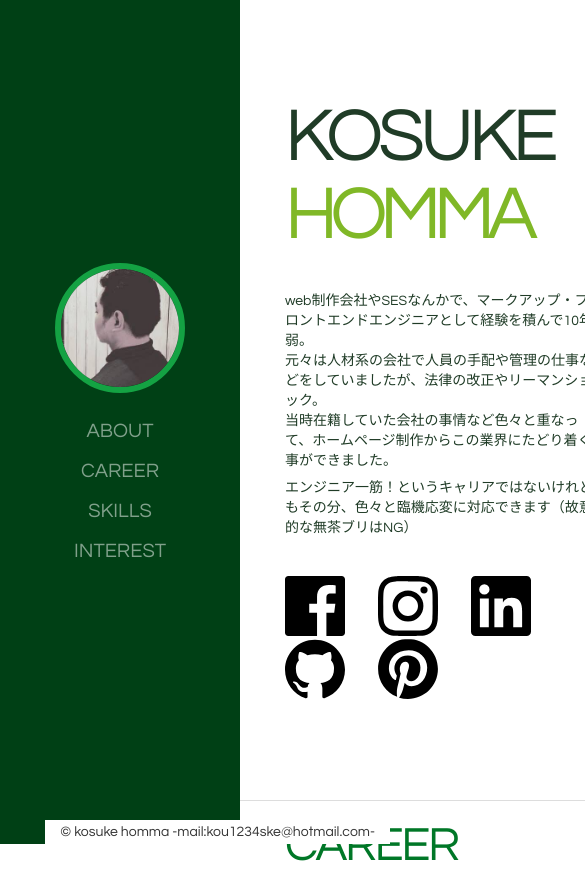
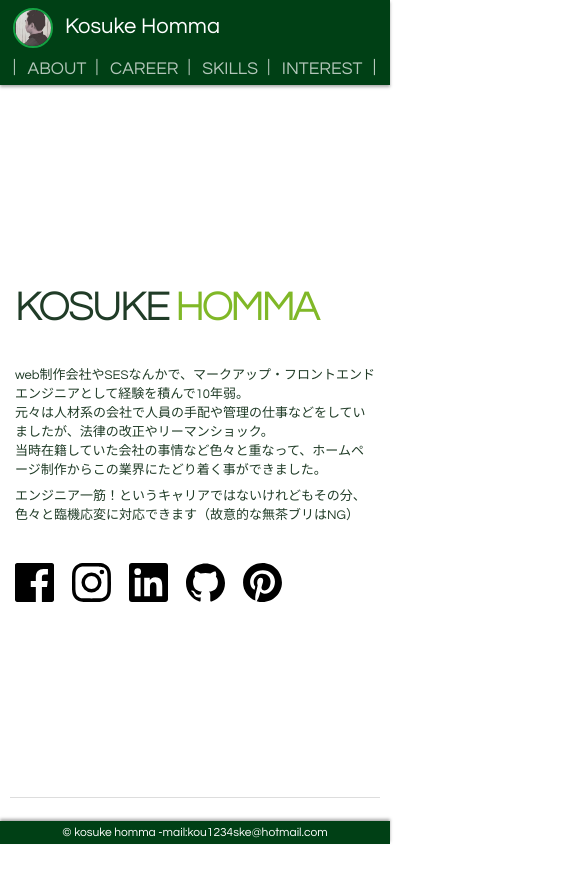
Before and after one commit to honmakousuke/gulp-project, a website built with webpack: page src/ejs/index.ejs in a window 390 px wide. Shown: the top 873 px of the page, 585 px wide, since content can reach past the window. Built offline with nearby package versions, Linux system fonts and the light colour scheme; files whose address does not match are found by name; a web font is replaced by a local one.

Commit message:
スマホ用CSS追加

```diff
--- a/src/ejs/_partial/_head.ejs
+++ b/src/ejs/_partial/_head.ejs
@@ -15,4 +15,5 @@ var pageTitle, pageStyle
     <meta property="og:image" content="<%= config.publicPath %>/image/fb.png">
     <link rel="stylesheet" href="./assets/css/common.css">
     <link rel="stylesheet" href="./assets/css/<%= pageStyle %>.css">
+    <link rel="stylesheet" href="./assets/css/multi-device.css">
 </head>
--- a/src/ejs/index.ejs
+++ b/src/ejs/index.ejs
@@ -22,8 +22,8 @@ var pageData = {
                     <p>エンジニア一筋！というキャリアではないけれどもその分、色々と臨機応変に対応できます（故意的な無茶ブリはNG）</p>
                     <div class="sns-contact">
                         <ul class="sns-icons">
-                            <li><img src="assets/images/facebook.svg" alt="facebook"></li>
-                            <li><img src="assets/images/instagram.svg" alt="instagram"></li>
+                            <li><a href="https://www.facebook.com/honma.jams4511?ref=bookmarks" target="_blank"><img src="assets/images/facebook.svg" alt="facebook"></a></li>
+                            <li><a href="https://www.instagram.com/hommashigh/" target="_blank"><img src="assets/images/instagram.svg" alt="instagram"></a></li>
                             <li><img src="assets/images/linkedin.svg" alt="linkedin"></li>
                             <li><img src="assets/images/github.svg" alt="github"></li>
                             <li><img src="assets/images/pinterest.svg" alt="pinterest"></li>
@@ -114,6 +114,10 @@ var pageData = {
                             <span>Git</span></li>
                             <li><img src="assets/images/invision.svg" alt="invision" title="invision">
                             <span>inVision</span></li>
+                            <li><img src="assets/images/adobephotoshop.svg" alt="Photoshop" title="Photoshop">
+                                <span>Photoshop</span></li>
+                            <li><img src="assets/images/adobeillustrator.svg" alt="Illustrator" title="Illustrator">
+                                <span>Illustrator</span></li>
                             <li><img src="assets/images/slack.svg" alt="slack" title="slack">
                             <span>slack</span></li>
                             <li><img src="assets/images/visualstudiocode.svg" alt="VScode" title="VScode">
@@ -122,10 +126,7 @@ var pageData = {
                             <span>Atom</span></li>
                             <li><img src="assets/images/sublimetext.svg" alt="sublimetext" title="sublimetext">
                             <span>sublimetext</span></li>
-                            <li><img src="assets/images/adobephotoshop.svg" alt="Photoshop" title="Photoshop">
-                            <span>Photoshop</span></li>
-                            <li><img src="assets/images/adobeillustrator.svg" alt="Illustrator" title="Illustrator">
-                            <span>Illustrator</span></li>
+
                             <!--<li><img src="assets/images/adobedreamweaver.svg" alt="Dreamweaver" title="Dreamweaver">
                             <span style="letter-spacing: -0.025rem;">Dreamweaver</span></li> -->
                         </ul>
@@ -175,7 +176,7 @@ var pageData = {
             </section>
         </main>
         <footer>
-            <p class="copyright">&copy; kosuke homma  -mail:kou1234ske@hotmail.com-</p>
+            <p class="copyright">&copy; kosuke homma -mail:kou1234ske@hotmail.com</p>
 
         </footer>
     </article>
--- a/src/sass/common.scss
+++ b/src/sass/common.scss
@@ -35,6 +35,7 @@ h1, h2, h3, h4, h5, p, ul, li, div, section, article {
     min-width: 240px;
     height: 100vh;
     align-items: center;
+    z-index: 2;
     .myname {
         display: none;
     }
@@ -96,11 +97,13 @@ footer {
     position:fixed;
     bottom: 0;
     right: 0;
-    background: #ffffff;
-    z-index: 2;
+    background: rgba(255, 255, 255, 0.75);
+    width: 100%;
+    z-index: 1;
     .copyright {
         @include font(14);
         padding: 0.5rem 1.5rem .5rem;
+        text-align: right;
     }
 }
 /**/
--- /dev/null
+++ b/src/sass/multi-device.scss
@@ -0,0 +1,176 @@
+@charset 'utf-8';
+@import 'parts/_env.scss';
+
+/* tablet 800px - 640px */
+@media screen and (max-width: 800px) {
+    .content-header {
+        min-width: 175px;
+        span {
+            img {
+                max-width: 10rem;
+                max-height: 10rem;
+            }
+        }
+    }
+    .content-main {
+        padding: 0 1.5rem 2.75rem 175px;
+    }
+    .content-section {
+        padding: 1.75rem 1rem 2rem 2.5rem;
+        .sns-contact {
+            .sns-icons {
+                li {
+                    margin-right: 2rem;
+                    max-width: 50px;
+                    width: 100%;
+                    &:last-child {
+                        margin-right: 0;
+                    }
+                }
+            }
+        }
+        .career-detail {
+            @include flex-direction(column-reverse);
+            .career-section {
+                max-width: 100%;
+            }
+            .career-date {
+                max-width: 100%;
+                width: 100%;
+                min-width: none;
+                text-align: left;
+            }
+        }
+    }
+}
+@media screen and (max-width: 640px) {
+    .content-header {
+        min-width: auto;
+        width: 100%;
+        height: 85px;
+        text-align: center;
+        align-items: flex-start;
+        box-shadow: 0px 2px 3px #aaa;
+        flex-direction: row-reverse;
+        justify-content: flex-end;
+        .myname {
+            display: initial;
+            padding-top: 1.5rem;
+            @include font(22);
+            font-weight: normal;
+        }
+        span {
+            margin: .75rem 1.25rem 1.15rem;
+            img {
+                max-width: 4rem;
+                max-height: 4rem;
+                border: .25rem solid #14a243;
+            }
+        }
+    }
+    .content-nav {
+        position: absolute;
+        bottom: 0;
+        right: 0;
+        width: 100%;
+        .content-menu {
+            li {
+                display: inline-block;
+                font-size: 4.5vw;
+                margin-bottom: .75rem;
+                padding: 5px 2.5vw 0;
+                position: relative;
+                a {
+                    @include opacity(0.7);
+                }
+                &:before {
+                    content:"|";
+                    display: inline-block;
+                    position: absolute;
+                    top: 3px;
+                    left: -5px;
+                    @include opacity(0.7);
+                }
+                &:last-child {
+                    &:after {
+                        content:"|";
+                        display: inline-block;
+                        position: absolute;
+                        top: 3px;
+                        right: -4px;
+                        @include opacity(0.75);
+                    }
+                }
+            }
+        }
+    }
+    .content-main {
+        padding: 0 1rem 3rem 1rem;
+    }
+    .content-section {
+        padding: 1.75rem 0 2rem;
+        .greeting-box,
+        .career-box,
+        .skills-box,
+        .interest-box {
+            display: block;
+            padding: 95px .5rem 0;
+            p {
+                @include font(13);
+            }
+        }
+        .about-me {
+            font-size: 11vw;
+            letter-spacing: -.25rem;
+            span {
+                letter-spacing: -.35rem;
+            }
+        }
+        .sns-contact {
+            .sns-icons {
+                li {
+                    margin-right: 1.5rem;
+                    width: 10vw;
+                    &:last-child {
+                        margin-right: 0;
+                    }
+                }
+            }
+        }
+        .career-title,
+        .whats-skills,
+        .whats-interest {
+            font-size: 12vw;
+            margin-bottom: 2rem;
+        }
+        .skills-lead {
+            @include font(18);
+        }
+        .career-detail {
+            .career-category {
+                line-height: 1.5;
+                @include font(18);
+            }
+            .career-section {
+                padding: 0;
+            }
+        }
+        .skills-area {
+            .skills-icons {
+                li {
+                    max-width: 58px;
+                }
+            }
+        }
+    }
+    footer {
+        background: #004015;
+        box-shadow: 0px -2px 3px #aaa;
+        .copyright {
+            @include font(12);
+            padding: 0.5rem 1.5rem .5rem;
+            text-align: center;
+            color: #fff;
+        }
+    }
+}
--- a/src/sass/parts/_env.scss
+++ b/src/sass/parts/_env.scss
@@ -37,7 +37,14 @@
         -ms-flex-direction:column;
         -webkit-flex-direction:column;
         flex-direction:column;
-    } @else {
+    } @else if $direction == column-reverse {
+        -webkit-flex-direction:vertical;
+        -moz-flex-direction:vertical;
+        -ms-flex-direction:column-reverse;
+        -webkit-flex-direction:column-reverse;
+        flex-direction:column-reverse;
+    }
+    @else {
         -webkit-flex-direction:horizontal;
         -moz-flex-direction:horizontal;
         -ms-flex-direction:row;
```
Also changed, not shown: public/about/index.html, public/assets/css/common.css, public/assets/css/multi-device.css (added), public/index.html.
